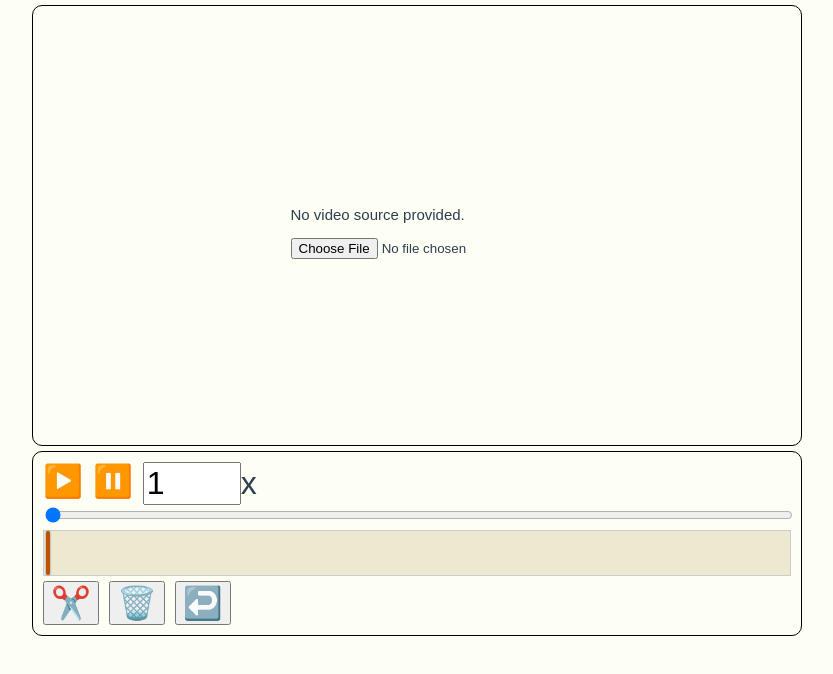
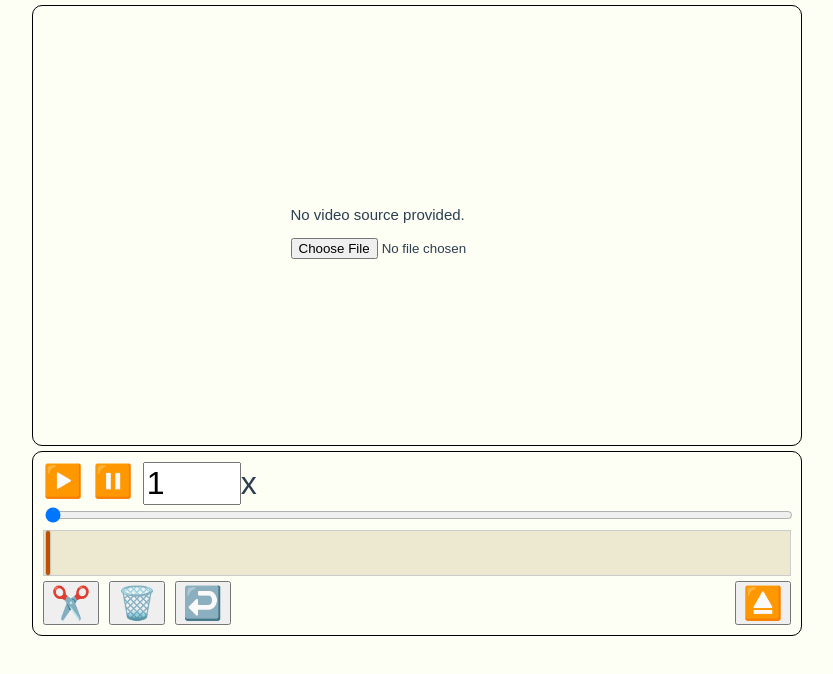
Before and after one commit to WilliamTuominiemi/Vustu, a Vue app: page / in a window 1280 px wide. Shown: the top 674 px of the page, without its empty margins (223-1056 px from the left). Built offline with nearby package versions, Linux system fonts and the light colour scheme.

Commit message:
eject video

```diff
--- a/src/App.vue
+++ b/src/App.vue
@@ -65,6 +65,16 @@ function updatePlaybackRate(rate: number) {
 function handleRateChange(rate: number) {
   playbackRate.value = rate;
 }
+
+function changeVideo() {
+  videoSrc.value = '';
+  if (videoPreviewRef.value) {
+    videoPreviewRef.value.videoRef?.pause();
+    videoPreviewRef.value.videoRef = null;
+    updateCurrentTime(0);
+    updateVideoLength(0);
+  }
+}
 </script>
 
 <template>
@@ -91,6 +101,7 @@ function handleRateChange(rate: number) {
       <TimelineEditor
         :currentTime="currentTime"
         :videoLength="videoLength"
+        @changeVideo="changeVideo"
         v-model:removedParts="removedParts"
       />
     </div>
--- a/src/components/Editor/TimelineEditor.vue
+++ b/src/components/Editor/TimelineEditor.vue
@@ -16,7 +16,7 @@ const props = defineProps({
   },
 });
 
-const emit = defineEmits(['update:removedParts']);
+const emit = defineEmits(['update:removedParts', 'changeVideo']);
 
 const cuts = ref<number[]>([]);
 const selectedPart = ref<number | null>(null);
@@ -97,9 +97,14 @@ function returnRemovedPart() {
     ></div>
   </div>
   <div class="buttons">
-    <button @click="addCut()">✂️</button>
-    <button @click="removePart()">🗑️</button>
-    <button @click="returnRemovedPart()">↩️</button>
+    <div class="editing-buttons">
+      <button @click="addCut()">✂️</button>
+      <button @click="removePart()">🗑️</button>
+      <button @click="returnRemovedPart()">↩️</button>
+    </div>
+    <div class="management-buttons">
+      <button @click="emit('changeVideo')">⏏️</button>
+    </div>
   </div>
 </template>
 
@@ -147,8 +152,18 @@ function returnRemovedPart() {
 
 .buttons {
   display: flex;
+  justify-content: space-between;
+}
+
+.editing-buttons {
+  display: flex;
   flex-direction: row;
-  align-items: center;
+  gap: 10px;
+}
+
+.management-buttons {
+  display: flex;
+  flex-direction: row;
   gap: 10px;
 }
 
```
